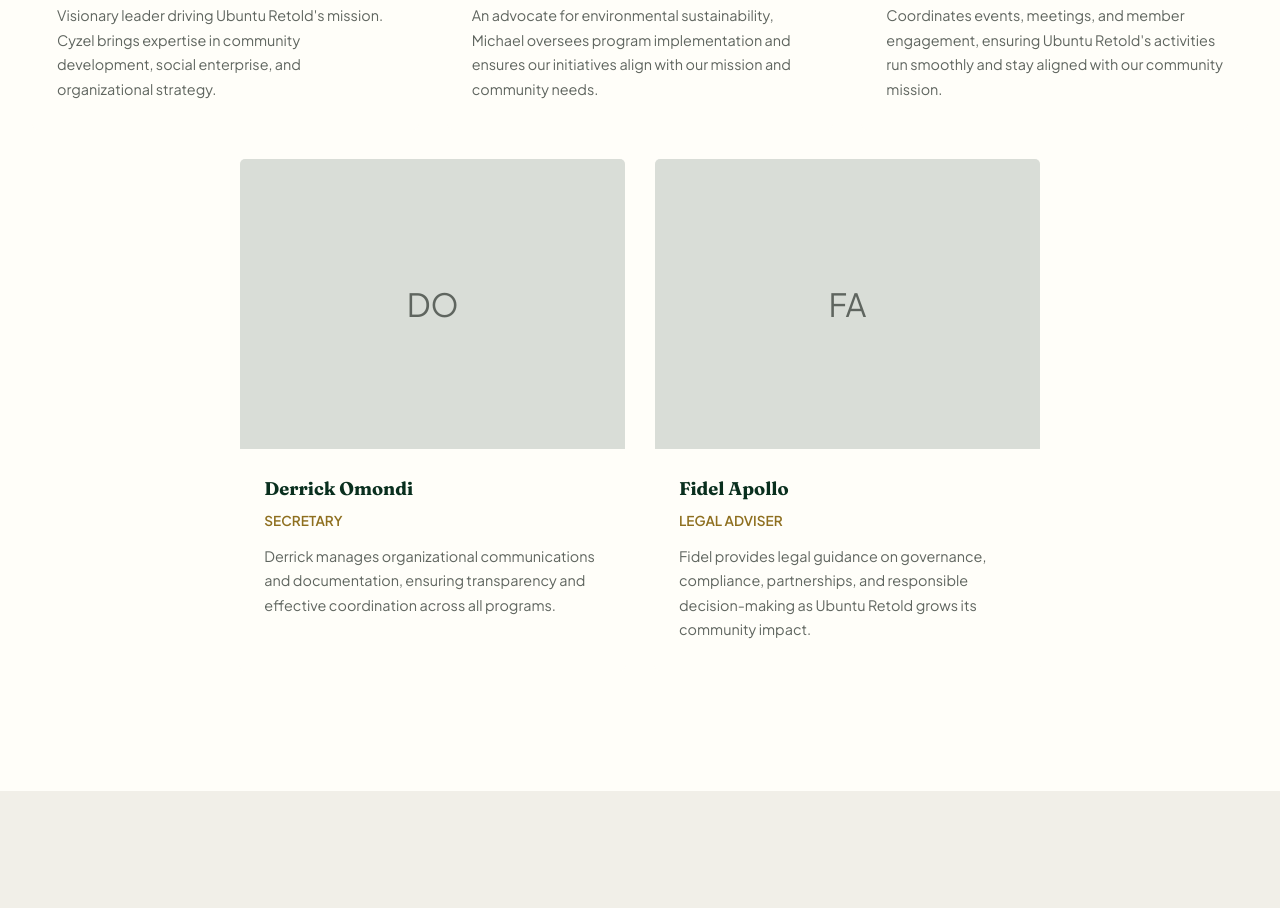
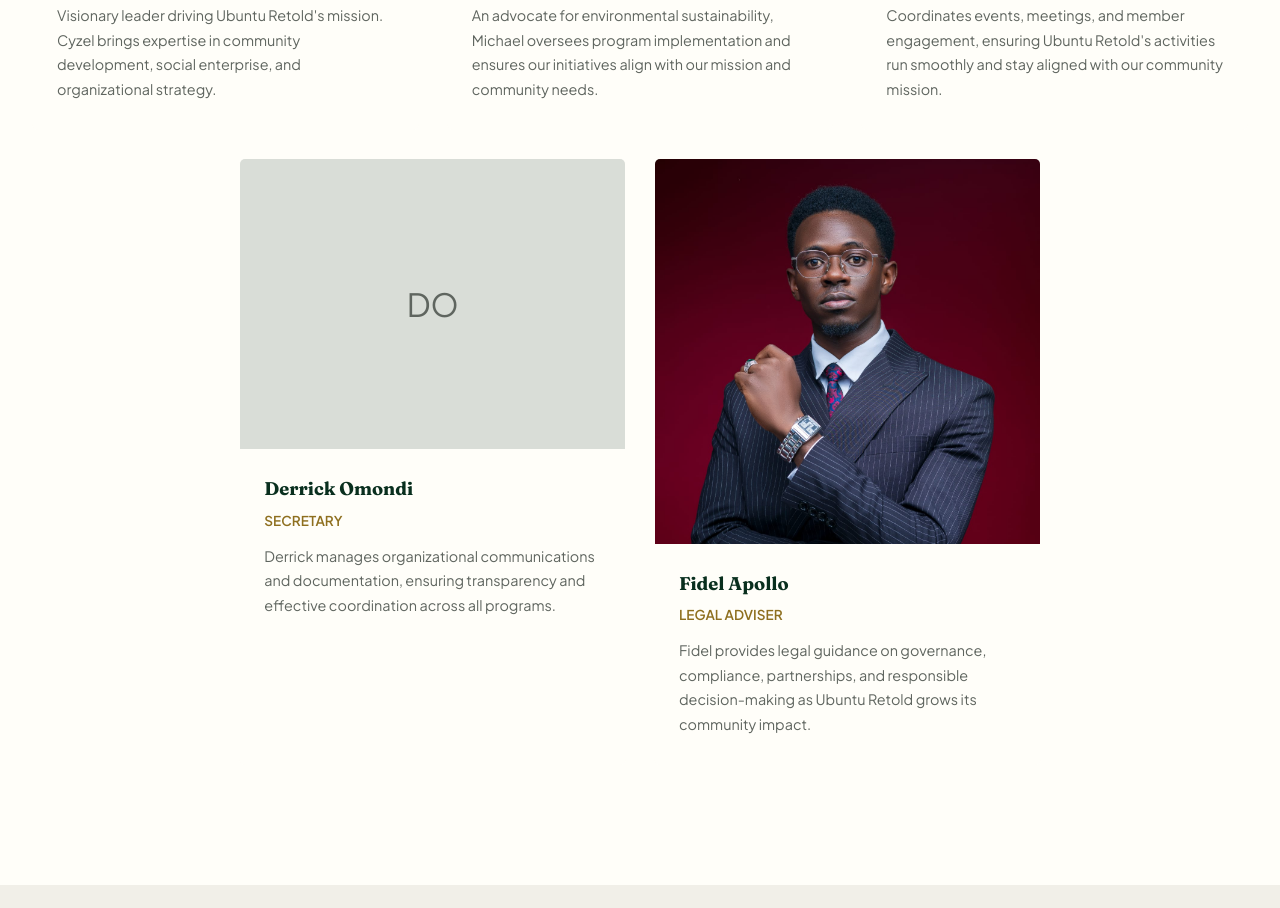
Before and after one commit to goetytos/africa-retold-website, a website: page pages/about.html in a window 1280 px wide. Shown: the part 3080-3988 px from the top of the page. Drawn offline with Linux system fonts and the light colour scheme.

Commit message:
Add centred profile photo for Fidel Apollo

```diff
--- a/css/style.css
+++ b/css/style.css
@@ -906,6 +906,7 @@ body{background:var(--cream);letter-spacing:0}
 }
 .team-card .avatar.avatar-photo{height:auto;aspect-ratio:1}
 .team-card .avatar-photo-michael img{object-position:center 20%}
+.team-card .avatar-photo-fidel img{object-position:center 15%}
 .team-card .avatar-photo-janice{background:#050505}
 .team-card .avatar-photo-janice img{object-fit:contain}
 .team-card h3,.team-card .role,.team-card p{margin-inline:24px}
--- a/pages/about.html
+++ b/pages/about.html
@@ -12,7 +12,7 @@
   <meta property="og:image" content="https://africaretold.co.ke/assets/images/og-image.jpg"><meta name="twitter:card" content="summary_large_image"><meta name="theme-color" content="#0d3b13">
   <link rel="icon" type="image/png" href="../assets/images/favicon.png">
   <link rel="manifest" href="../site.webmanifest">
-  <link rel="stylesheet" href="../css/style.css?v=20260803-4">
+  <link rel="stylesheet" href="../css/style.css?v=20261029-fidel">
 </head>
 <body>
 
@@ -104,7 +104,7 @@
           <p>Derrick manages organizational communications and documentation, ensuring transparency and effective coordination across all programs.</p>
         </div>
         <div class="team-card reveal">
-          <div class="avatar">FA</div>
+          <div class="avatar avatar-photo avatar-photo-fidel"><img src="../assets/images/team-fidel-apollo.jpeg" width="1280" height="1600" alt="Fidel Apollo" loading="lazy" decoding="async"></div>
           <h3>Fidel Apollo</h3>
           <div class="role">Legal Adviser</div>
           <p>Fidel provides legal guidance on governance, compliance, partnerships, and responsible decision-making as Ubuntu Retold grows its community impact.</p>
```
Also changed, not shown: assets/images/team-fidel-apollo.jpeg (added).
